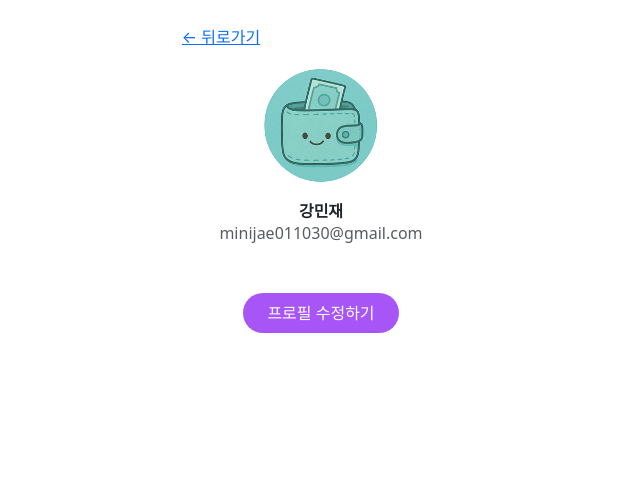
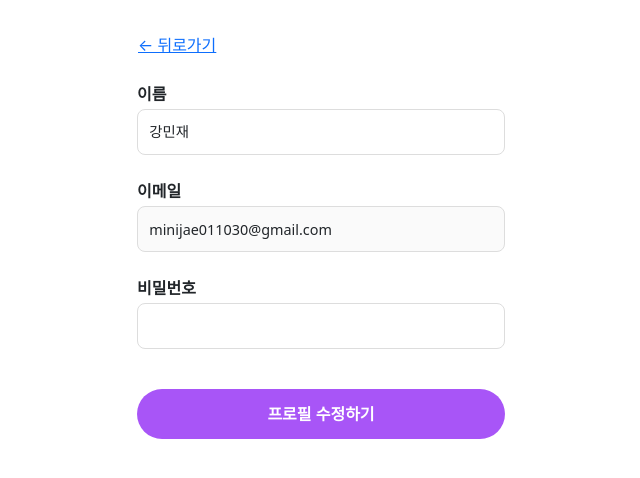
Before and after one commit to KB-SKELETON-6th-15-SESSION/ACCOUNT_BOOK_FE, a Vue app: page / in a window 1280 px wide. Shown: the top 478 px of the page, without its empty margins (319-959 px from the left). Built offline with nearby package versions, Linux system fonts and the light colour scheme.

Commit message:
프로필 수정 페이지 UI 작업

```diff
--- a/src/pages/ModifyPage.vue
+++ b/src/pages/ModifyPage.vue
@@ -1,19 +1,24 @@
 <template>
-  <div class="container text-center py-4">
-    <button class="btn btn-link mb-3 p-0 back-button">← 뒤로가기</button>
+  <div class="modify-container">
+    <button
+      class="btn btn-link mb-3 p-0"
+      style="font-size: 1rem; transform: translateX()"
+    >
+      ← 뒤로가기
+    </button>
 
-    <img
-      src="@/assets/basic_picture.png"
-      alt="기본 이미지"
-      class="rounded-circle mb-3 mx-auto d-block profile-image"
-    />
+    <div class="form">
+      <label>이름</label>
+      <input type="text" v-model="member.name" />
 
-    <h2 class="fw-bold">{{ member.name }}</h2>
-    <p class="text-muted mb-4">{{ member.email }}</p>
+      <label>이메일</label>
+      <input type="email" v-model="member.email" disabled />
 
-    <button class="btn mt-4 px-4 py-2 rounded-pill edit-button">
-      프로필 수정하기
-    </button>
+      <label>비밀번호</label>
+      <input type="password" v-model="member.password" />
+    </div>
+
+    <button class="edit-btn">프로필 수정하기</button>
   </div>
 </template>
 
@@ -32,19 +37,55 @@ export default {
 </script>
 
 <style scoped>
-.back-button {
-  font-size: 1rem;
-  transform: translateX(-100px);
+.modify-container {
+  max-width: 400px;
+  margin: 0 auto;
+  padding: 2rem 1rem;
 }
 
-.profile-image {
-  width: 120px;
-  height: 120px;
+.header {
+  display: flex;
+  align-items: center;
+  margin-bottom: 1rem;
 }
 
-.edit-button {
+.back-btn {
+  background: none;
+  border: none;
+  font-size: 1rem;
+  cursor: pointer;
+}
+
+.title {
+  font-size: 1.5rem;
+  font-weight: bold;
+  margin-bottom: 2rem;
+}
+
+.form label {
+  display: block;
+  margin: 0.5rem 0 0.2rem;
+  font-weight: bold;
+}
+
+.form input {
+  width: 100%;
+  padding: 0.7rem;
+  margin-bottom: 1rem;
+  border: 1px solid #ddd;
+  border-radius: 8px;
+  font-size: 0.9rem;
+}
+
+.edit-btn {
+  width: 100%;
   background-color: #a855f7;
-  color: #fff;
+  color: white;
+  padding: 0.8rem;
   border: none;
+  border-radius: 999px;
+  font-weight: bold;
+  cursor: pointer;
+  margin-top: 1.5rem;
 }
 </style>
--- a/src/router/index.js
+++ b/src/router/index.js
@@ -18,6 +18,13 @@ const router = createRouter({
       component: ProfilePage,
     },
   ],
+  routes: [
+    {
+      path: '/',
+      name: 'Modify',
+      component: ModifyPage,
+    },
+  ],
 });
 
 export default router;
```
